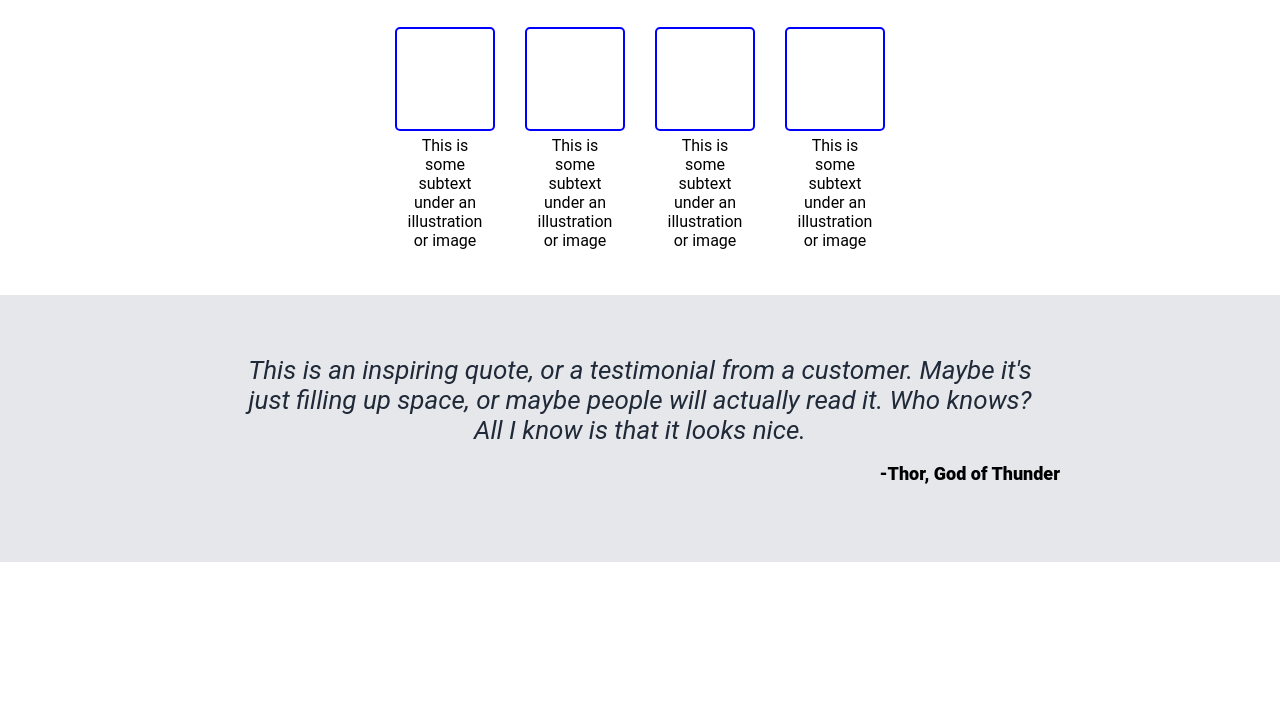
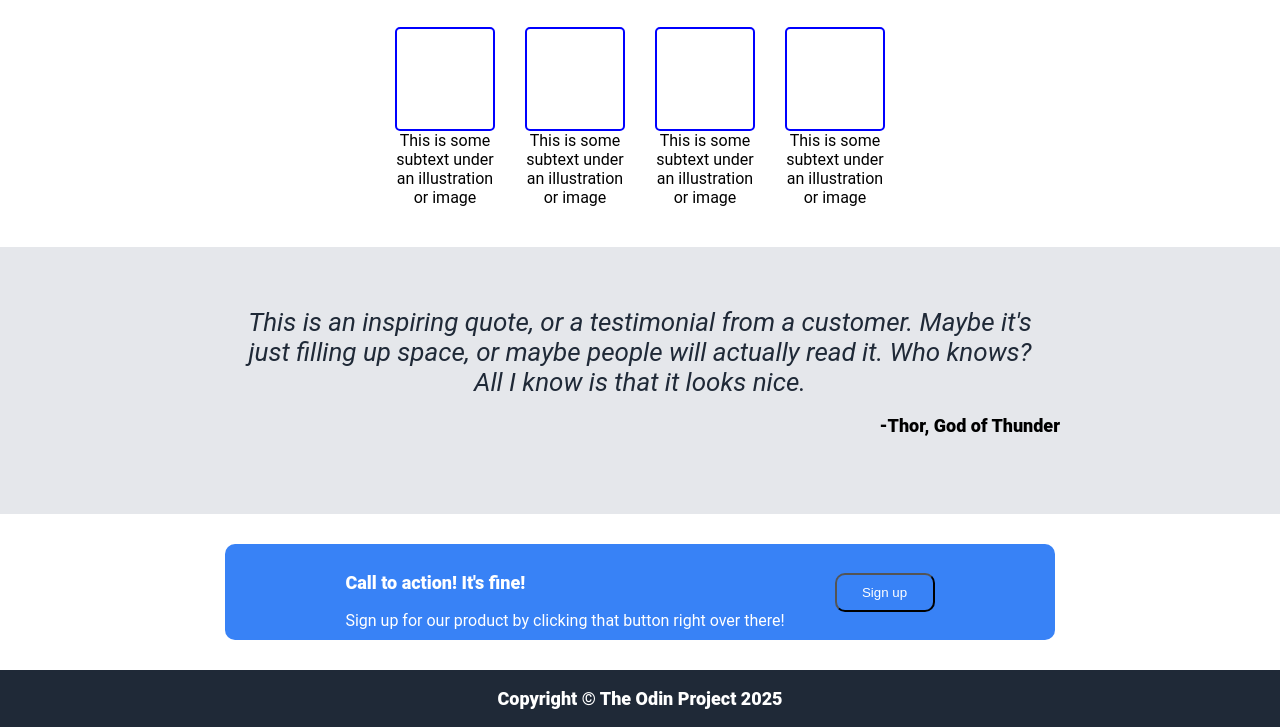
Before and after one commit to pfacanha/webpage-project, a plain HTML site: page index.html in a window 1280 px wide. Shown: the part 586-1313 px from the top of the page. Before the commit the page ends 1148 px from the top, so only its background shows below. Drawn offline with Linux system fonts and the light colour scheme.

Commit message:
Finish webpage-project

```diff
--- a/index.html
+++ b/index.html
@@ -50,8 +50,19 @@
       <p>-Thor, God of Thunder</p>
     </div>
 
+    <div class="call-to-action">
+      <div class="blue-box">
+        <div>
+          <p>Call to action! It's fine!</p>
+          <span style="color: white">Sign up for our product by clicking that button right over there!</span>
+        </div>
+
+        <button>Sign up</button>
+      </div>
+    </div>
+
     <div class="footer">
-
+      <p>Copyright &copy The Odin Project 2025</p>
     </div>
 
   </div>
--- a/styles.css
+++ b/styles.css
@@ -40,7 +40,8 @@ button {
 
 span {
     text-align: center;
-    padding: 5px;
+    /* padding: 5px; */
+    color: black;
 }
 
 h2 {
@@ -61,6 +62,7 @@ h2 {
     align-items: center;
     background-color: #1F2937;
     padding: 0 200px;
+
 }
 .main {
     display: flex;
@@ -122,6 +124,32 @@ h2 {
     margin-left: auto;
 }
 
+.footer {
+    background-color: #1F2937;
+}
+.footer p {
+    text-align: center;
+}
+
+.call-to-action {
+    display: flex;
+    flex-direction: column;
+    align-items: center;
+}
+
+.blue-box {
+    display: flex;
+    justify-content: space-between;
+    align-items: center;
+    background-color: #3882F6;
+    color: white;
+    max-width: 600px;
+    padding: 10px 120px;
+    margin: 30px 20px;
+    border-radius: 10px;
+    gap: 50px;
+}
+
 #wrapper {
     display: flex;
     flex-direction: column;
```
